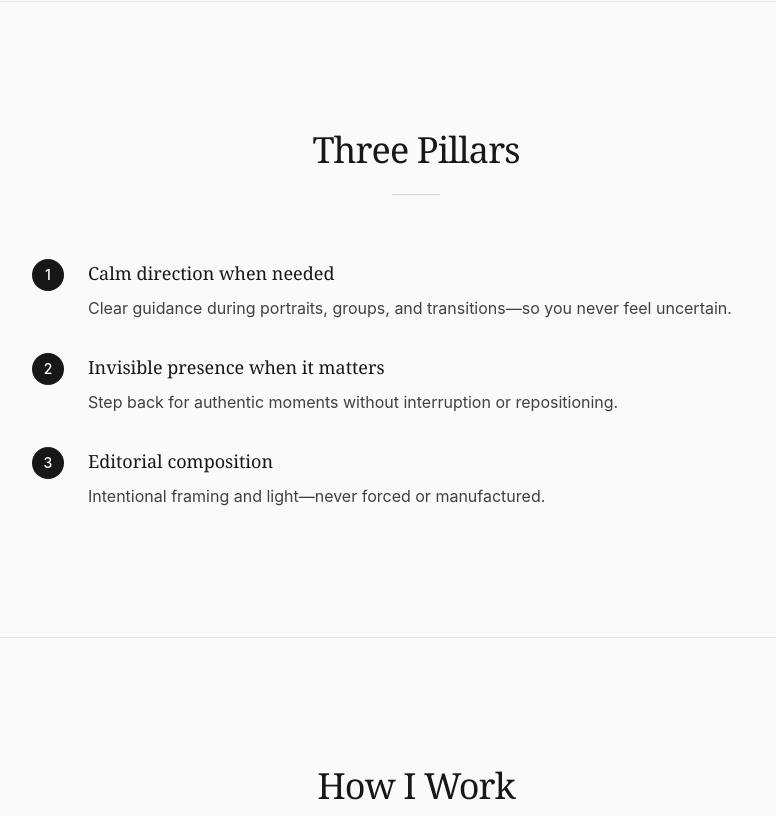
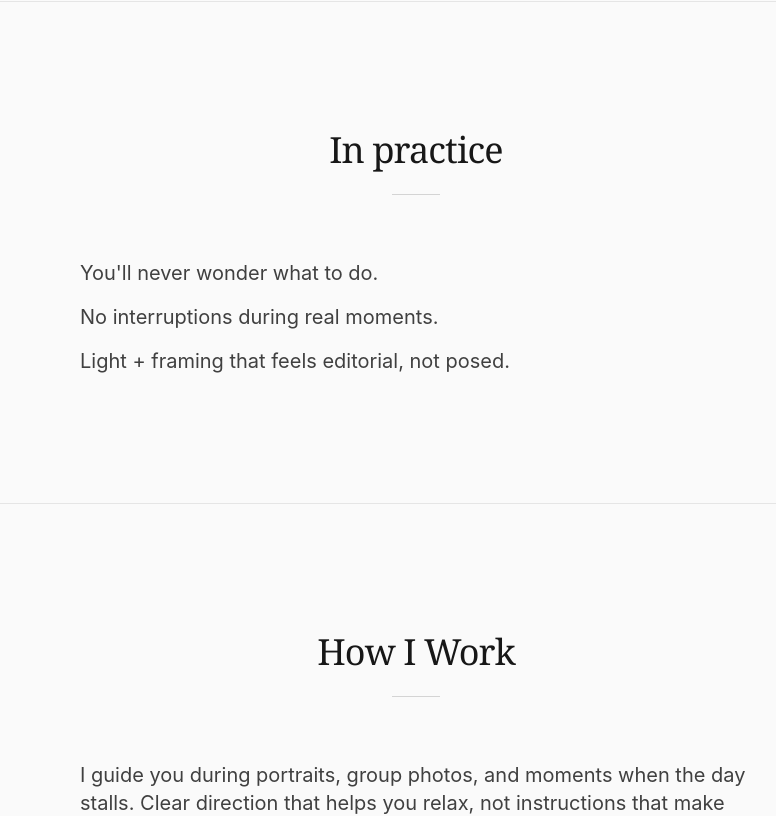
Before and after one commit to elizabethholiarchuk-jpg/wedding-site, a Next.js app: page /approach in a window 1280 px wide. Shown: the part 1100-1916 px from the top of the page, without its empty margins (224-1000 px from the left). Built offline with nearby package versions, Linux system fonts and the light colour scheme.

Commit message:
Replace Three Pillars with minimal In practice section

```diff
--- a/app/approach/page.tsx
+++ b/app/approach/page.tsx
@@ -43,41 +43,19 @@ export default function Approach() {
                 </div>
             </section>
 
-            {/* 3 Pillars */}
+            {/* In practice */}
             <section className="py-20 md:py-32 border-t border-neutral-200">
                 <div className="container-custom">
                     <div className="max-w-xl mx-auto text-center mb-16">
-                        <h2 className="heading-md">Three Pillars</h2>
+                        <h2 className="heading-md">In practice</h2>
                         <div className="editorial-rule my-6"></div>
                     </div>
-                    <div className="max-w-3xl mx-auto space-y-8">
-                        <div className="flex gap-6">
-                            <div className="flex-shrink-0 w-8 h-8 rounded-full bg-neutral-900 text-white flex items-center justify-center text-sm font-medium">1</div>
-                            <div>
-                                <h3 className="text-lg font-medium text-neutral-900 mb-2">Calm direction when needed</h3>
-                                <p className="text-base text-neutral-700 leading-relaxed">
-                                    Clear guidance during portraits, groups, and transitions—so you never feel uncertain.
-                                </p>
-                            </div>
-                        </div>
-                        <div className="flex gap-6">
-                            <div className="flex-shrink-0 w-8 h-8 rounded-full bg-neutral-900 text-white flex items-center justify-center text-sm font-medium">2</div>
-                            <div>
-                                <h3 className="text-lg font-medium text-neutral-900 mb-2">Invisible presence when it matters</h3>
-                                <p className="text-base text-neutral-700 leading-relaxed">
-                                    Step back for authentic moments without interruption or repositioning.
-                                </p>
-                            </div>
-                        </div>
-                        <div className="flex gap-6">
-                            <div className="flex-shrink-0 w-8 h-8 rounded-full bg-neutral-900 text-white flex items-center justify-center text-sm font-medium">3</div>
-                            <div>
-                                <h3 className="text-lg font-medium text-neutral-900 mb-2">Editorial composition</h3>
-                                <p className="text-base text-neutral-700 leading-relaxed">
-                                    Intentional framing and light—never forced or manufactured.
-                                </p>
-                            </div>
-                        </div>
+                    <div className="max-w-2xl mx-auto">
+                        <ul className="space-y-4 text-lg md:text-xl text-neutral-700 leading-loose">
+                            <li>You&apos;ll never wonder what to do.</li>
+                            <li>No interruptions during real moments.</li>
+                            <li>Light + framing that feels editorial, not posed.</li>
+                        </ul>
                     </div>
                 </div>
             </section>
@@ -162,7 +140,7 @@ export default function Approach() {
                                 alt="Guided couple portrait"
                                 fill
                                 className="object-cover"
-                                style={{ objectPosition: '50% 15%' }}
+                                style={{ objectPosition: '50% 65%' }}
                                 quality={90}
                             />
                         </div>
```
